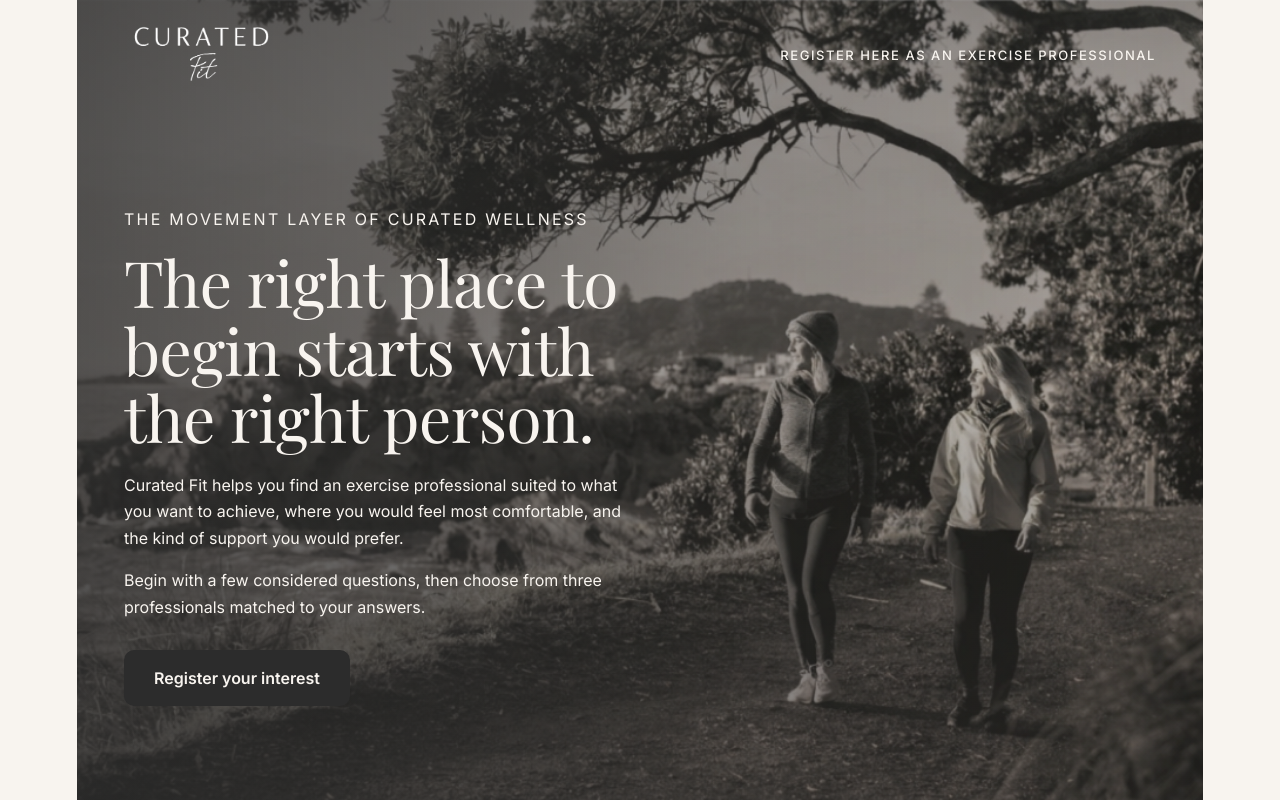
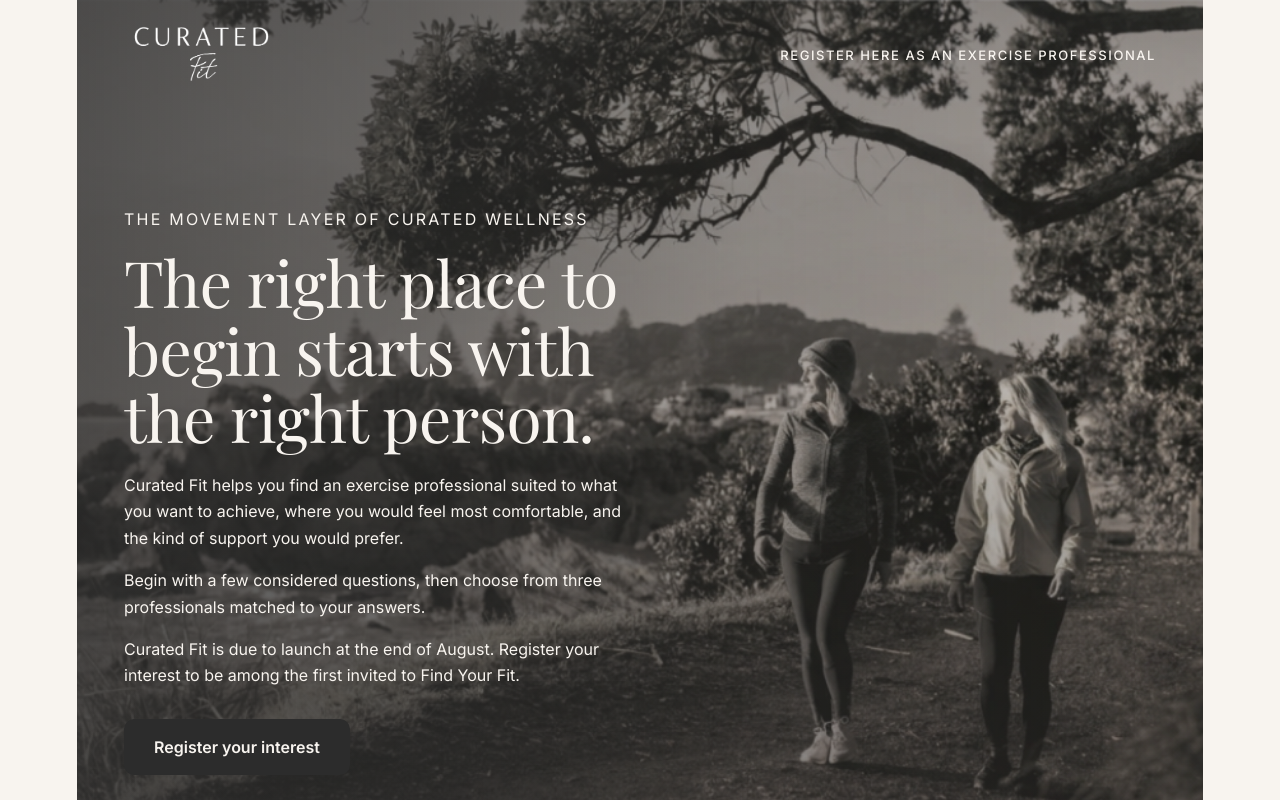
Before and after one commit to EmPerry1972/curated-fit-holding-page, a Next.js app: page / in a window 1280 px wide. Shown: the top 800 px of the page. Built offline with nearby package versions, Linux system fonts and the light colour scheme.

Commit message:
Add launch announcement for Curated FitAdd launch date paragraph to hero

```diff
--- a/app/page.tsx
+++ b/app/page.tsx
@@ -64,6 +64,9 @@ export default function Page() {
           </p>
           <p style={{ ...body, color: "var(--warm-white)", marginTop: 16, maxWidth: 500, textAlign: "left" }}>
             Begin with a few considered questions, then choose from three professionals matched to your answers.
+          </p>
+          <p style={{ ...body, color: "var(--warm-white)", marginTop: 16, maxWidth: 500, textAlign: "left" }}>
+            Curated Fit is due to launch at the end of August. Register your interest to be among the first invited to Find Your Fit.
           </p>
           <div style={{ marginTop: 30 }}>
             <a href="/early-access" style={{ ...cta, textDecoration: "none" }}>Register your interest</a>
```
